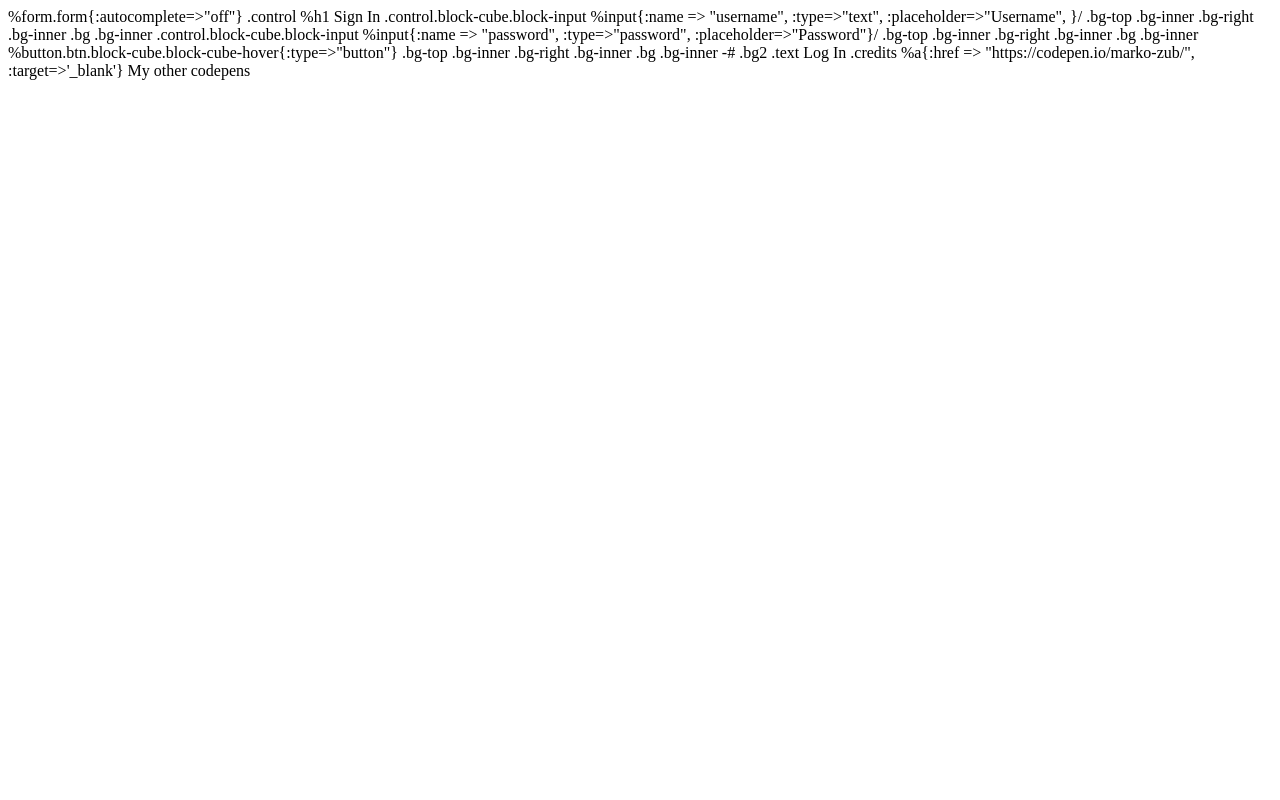
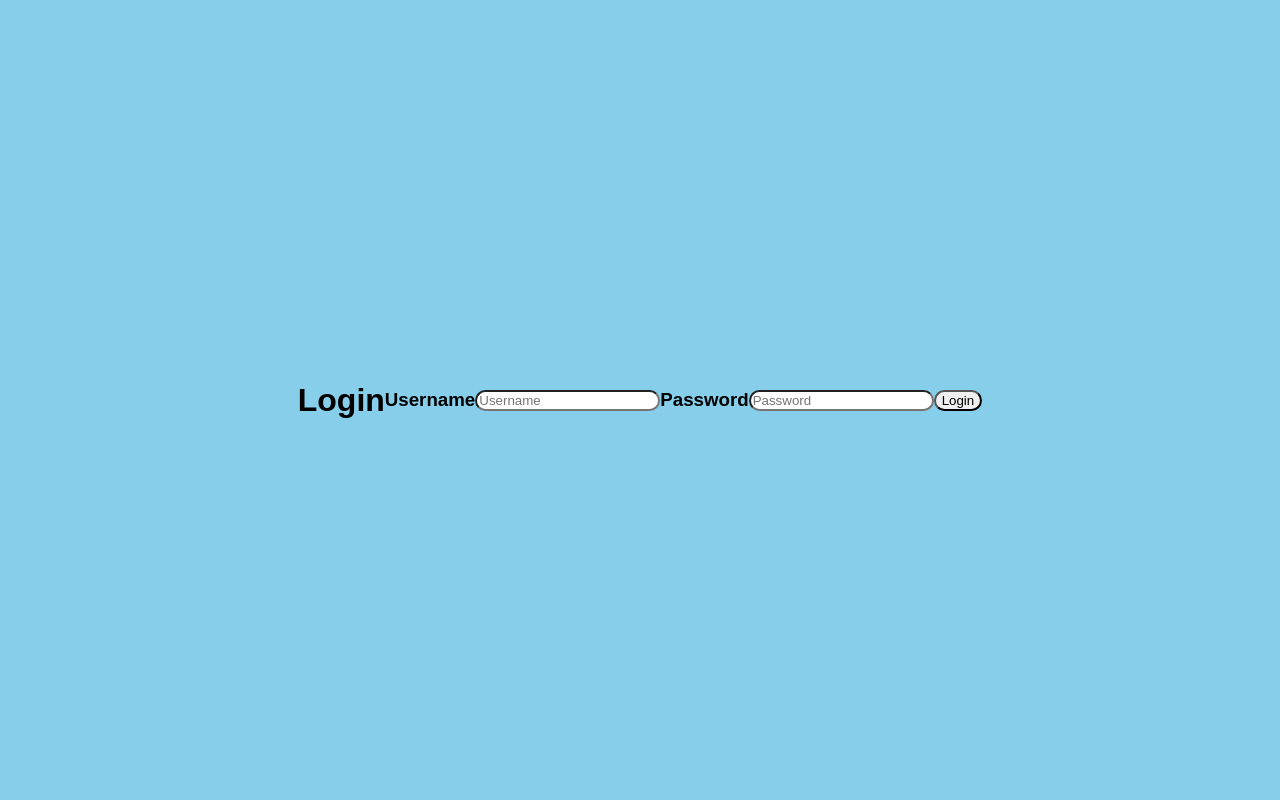
Before and after one commit to jGohan-cpu/Flask-Login_Page, a Flask app: page /login in a window 1280 px wide. Run offline with Flask 3, Linux system fonts and the light colour scheme.

Commit message:
login and profile

```diff
--- a/templates/login.css
+++ b/templates/login.css
@@ -0,0 +1,35 @@
+body {
+    margin: 0;
+    background-color: skyblue;
+    font-family: Arial, sans-serif;
+    display: flex;
+    justify-content: center;
+    align-items: center;
+    min-height: 100vh;
+}
+
+.center-container {
+    text-align: center;
+}
+
+.center-content {
+    text-align: left;
+    padding: 20px;
+    background-color: white;
+    border-radius: 10px;
+    box-shadow: 0 0 10px rgba(0, 0, 0, 0.1);
+    align-items: center;
+}
+
+
+.UserInput {
+    border-radius: 20px;
+}
+
+.PassInput {
+    border-radius: 20px;
+}
+
+.LogButton {
+    border-radius: 20px;
+}
--- a/templates/login.html
+++ b/templates/login.html
@@ -1,34 +1,24 @@
-%form.form{:autocomplete=>"off"}
-.control
-%h1
-Sign In
-.control.block-cube.block-input
-%input{:name => "username", :type=>"text", :placeholder=>"Username", }/
-.bg-top
-.bg-inner
-.bg-right
-.bg-inner
-.bg
-.bg-inner
-.control.block-cube.block-input
-%input{:name => "password", :type=>"password", :placeholder=>"Password"}/
-.bg-top
-.bg-inner
-.bg-right
-.bg-inner
-.bg
-.bg-inner
+<!DOCTYPE html>
+<html>
 
-%button.btn.block-cube.block-cube-hover{:type=>"button"}
-.bg-top
-.bg-inner
-.bg-right
-.bg-inner
-.bg
-.bg-inner
--# .bg2
-.text
-Log In
-.credits
-%a{:href => "https://codepen.io/marko-zub/", :target=>'_blank'}
-My other codepens
+<head>
+    <meta charset="utf-8">
+    <meta name="viewport" content="width=device-width, initial-scale=1">
+    <title>Login</title>
+    <link rel="stylesheet" href="login.css">
+
+
+</head>
+
+<body>
+    <h1>Login</h1>
+    <h3>Username</h3>
+    <input class="UserInput" placeholder="Username">
+    <h3>Password</h3>
+    <input class="PassInput" placeholder="Password">
+    <button class="LogButton">
+        Login
+    </button>
+</body>
+
+</html>
```
Also changed, not shown: templates/profile.html (+20 -0 lines).
